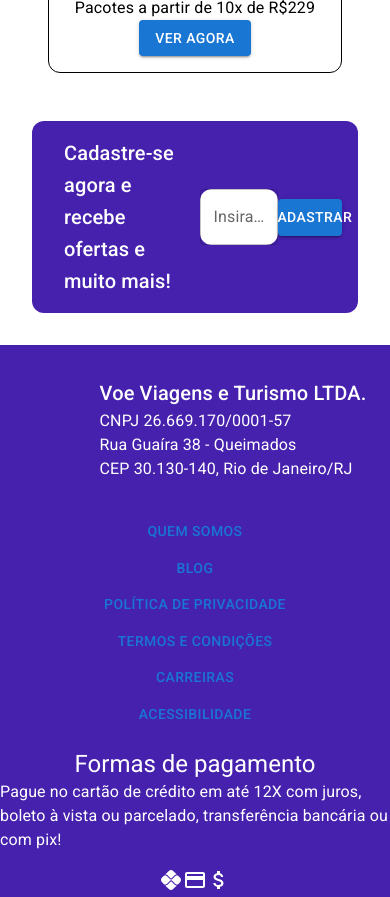
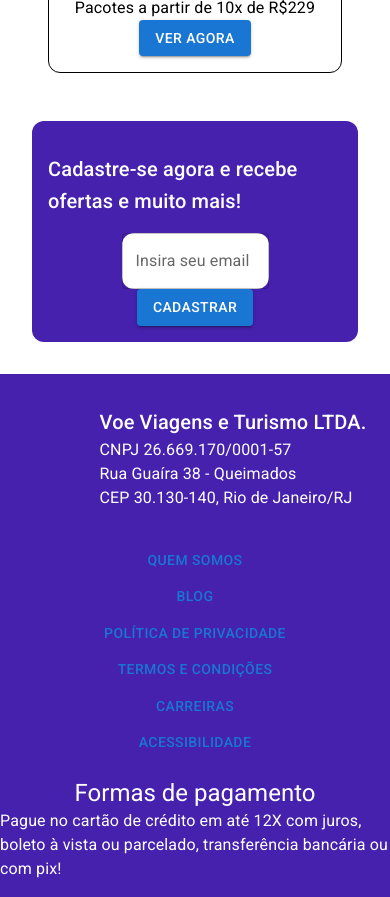
Before and after one commit to guijun13/ihc-voe, a Next.js app: page / in a window 390 px wide. Shown: the part 1260-2157 px from the top of the page. Built offline with nearby package versions, Linux system fonts and the light colour scheme.

Commit message:
fix newslatter container responsivity

```diff
--- a/pages/index.tsx
+++ b/pages/index.tsx
@@ -56,12 +56,15 @@
               </div>
             </div>
           </div>
-          <div className="flex bg-purple my-8 p-4 items-center justify-center w-full border rounded-xl">
-            <Typography variant="h6" className="text-white px-4">
+          <div className="flex flex-col lg:flex-row bg-purple my-8 p-4 items-center justify-center w-full border rounded-xl">
+            <Typography variant="h6" className="text-white py-4 lg:px-4">
               Cadastre-se agora e recebe ofertas e muito mais!
             </Typography>
-            <TextField label="Insira seu email" className="bg-white rounded-xl w-full" />
-            <Button variant="contained" className="flex rounded-xl bg-white text-purple my-4 mx-4">
+            <TextField label="Insira seu email" className="bg-white rounded-xl w-1/2" />
+            <Button
+              variant="contained"
+              className="flex rounded-xl bg-white text-purple my-4 mx-4 lg:px-4"
+            >
               Cadastrar
             </Button>
           </div>
```
